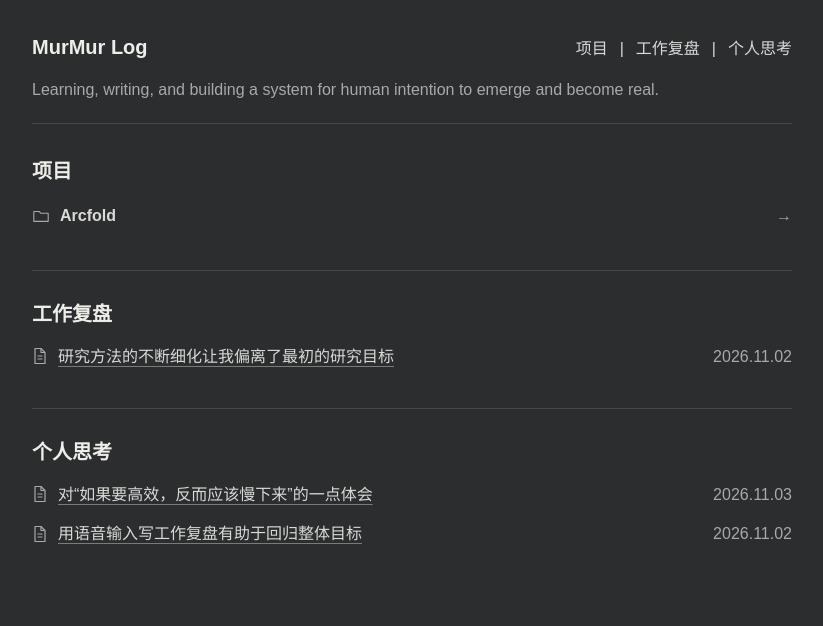
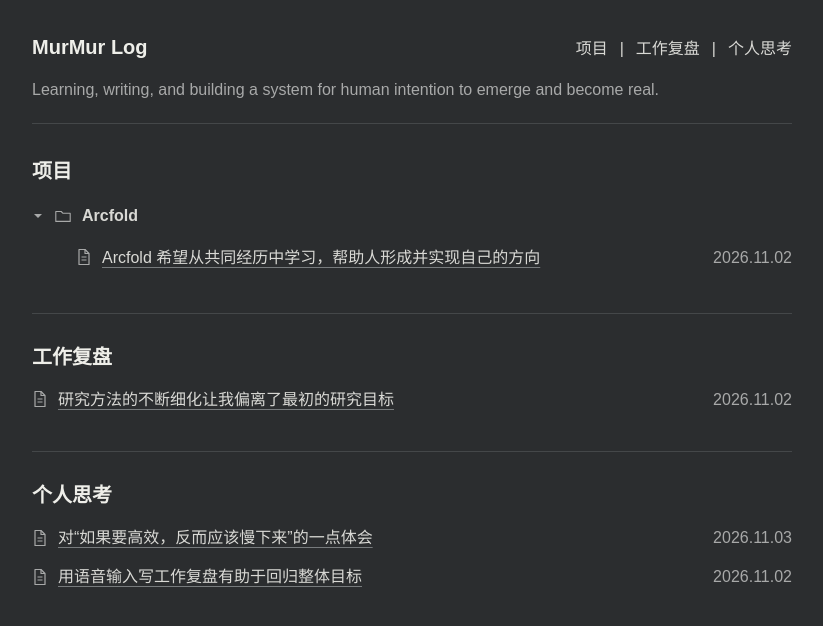
Before and after one commit to murmurwang/murmur-log, a Next.js app: page / in a window 1280 px wide. Shown: the top 626 px of the page, without its empty margins (228-1051 px from the left). Built offline with nearby package versions, Linux system fonts and the light colour scheme.

Commit message:
Expand project articles inline with a collapsible toggle

```diff
--- a/app/components/Sections.tsx
+++ b/app/components/Sections.tsx
@@ -2,7 +2,7 @@ import Link from "next/link";
 import { ArticleIcon, ProjectIcon } from "./SiteChrome";
 
 type Article = { title: string; href: string; date: string };
-type Project = { title: string; href: string };
+type Project = { title: string; href: string; articles: Article[] };
 type Section = { id: string; title: string } & (
   { kind: "projects"; items: Project[] } | { kind: "articles"; items: Article[] }
 );
@@ -14,7 +14,7 @@ export const arcfoldArticles: Article[] = [{
 }];
 
 export const sections: Section[] = [
-  { id: "projects", title: "项目", kind: "projects", items: [{ title: "Arcfold", href: "/projects/arcfold/" }] },
+  { id: "projects", title: "项目", kind: "projects", items: [{ title: "Arcfold", href: "/projects/arcfold/", articles: arcfoldArticles }] },
   { id: "reviews", title: "工作复盘", kind: "articles", items: [{ title: "研究方法的不断细化让我偏离了最初的研究目标", href: "/posts/work-review-1102/", date: "2026-11-02" }] },
   { id: "thoughts", title: "个人思考", kind: "articles", items: [{ title: "对“如果要高效，反而应该慢下来”的一点体会", href: "/posts/working-mindfully/", date: "2026-11-03" }, { title: "用语音输入写工作复盘有助于回归整体目标", href: "/posts/finding-direction-through-writing/", date: "2026-11-02" }] },
 ];
@@ -31,9 +31,13 @@ export function ArticleItems({ items }: { items: Article[] }) {
 export function SectionItems({ section }: { section: Section }) {
   if (section.kind === "projects") {
     return <div>{section.items.map((project) => (
-      <Link className="project-row" href={project.href} key={project.href}>
-        <ProjectIcon /><span>{project.title}</span><span className="project-arrow" aria-hidden="true">→</span>
-      </Link>
+      <details className="project-toggle" open key={project.href}>
+        <summary className="project-row">
+          <svg className="project-chevron" width="12" height="12" viewBox="0 0 12 12" aria-hidden="true"><path d="M4 2 8 6 4 10Z" fill="currentColor" /></svg>
+          <Link className="project-link" href={project.href}><ProjectIcon /><span>{project.title}</span></Link>
+        </summary>
+        <div className="project-children"><ArticleItems items={project.articles} /></div>
+      </details>
     ))}</div>;
   }
   return <ArticleItems items={section.items} />;
--- a/app/globals.css
+++ b/app/globals.css
@@ -74,8 +74,13 @@ nav a[aria-current="page"] { color: var(--ink); text-decoration: underline; text
 .article-table th:first-child { width: 30%; }
 
 .project-row { display: flex; align-items: center; gap: 10px; padding: 8px 0; font-size: 16px; font-weight: 600; }
-.project-icon, .project-arrow { flex-shrink: 0; color: var(--muted); }
-.project-arrow { margin-left: auto; font-weight: 400; }
+.project-icon, .project-chevron { flex-shrink: 0; color: var(--muted); }
+.project-row { list-style: none; cursor: pointer; }
+.project-row::-webkit-details-marker { display: none; }
+.project-row:focus-visible { outline: 2px solid var(--ink); outline-offset: 4px; }
+.project-toggle[open] > .project-row .project-chevron { transform: rotate(90deg); }
+.project-link { display: inline-flex; align-items: center; gap: 10px; }
+.project-children { padding-left: 44px; padding-bottom: 4px; }
 .project-description { margin: 12px 0 0; color: var(--muted); }
 .project-articles { margin-top: 10px; padding-top: 24px; border-top: 1px solid var(--rule); }
 .project-articles h2 { margin: 0 0 8px; font-size: 20px; font-weight: 600; color: var(--heading); }
```
